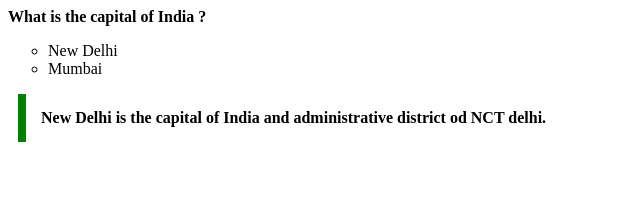
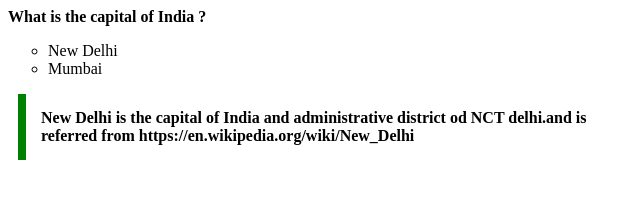
Before and after one commit to acciojob/trivia-Gaurav-H07, a website: page main.html in a window 1280 px wide. Shown: the whole page, without its empty margins (0-641 px from the left). Drawn offline with Linux system fonts and the light colour scheme.

Commit message:
Update main.html

```diff
--- a/main.html
+++ b/main.html
@@ -26,7 +26,7 @@ max-width: 600px; margin: 10px; padding: 15px; border-left: 8px solid green;back
 }
 </style>
 <blockquote cite="https://en.wikipedia.org/wiki/New_Delhi">
-	New Delhi is the capital of India and administrative district od NCT delhi.
+	New Delhi is the capital of India and administrative district od NCT delhi.and is referred from https://en.wikipedia.org/wiki/New_Delhi
 </blockquote>
     <script type="text/javascript" src="./script.js">
 </script>
```
